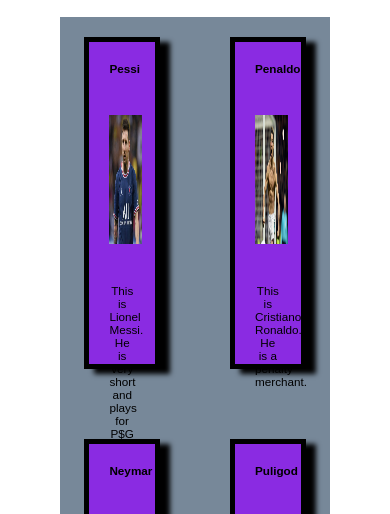
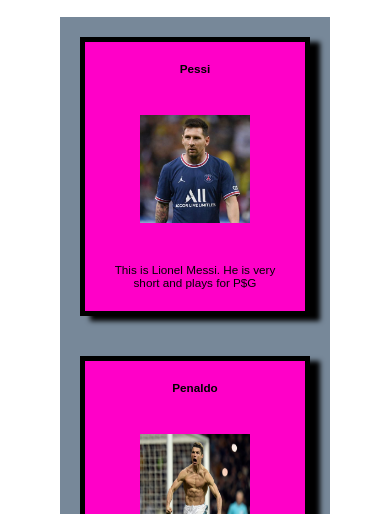
Before and after one commit to staten-island-tech/flexbox-gallery-project-mitch7zale, a plain HTML site: page index.html in a window 390 px wide. Shown: the part 259-773 px from the top of the page. Drawn offline with Linux system fonts and the light colour scheme; a web font is replaced by a local one.

Commit message:
index.html

```diff
--- a/style.css
+++ b/style.css
@@ -23,14 +23,13 @@ header{
     justify-content: center;
     flex-direction: row;
     flex-wrap: wrap;
-    gap: 3rem;
     background-color: lightslategrey;
 }
 
 .child, .child-1, .child-2, .child-3,.child-4{
     text-align: center;
     border: 5px solid black;
-    width: 28%;
+    width: 35rem;
     background-color: darkgrey;
     box-shadow: 1rem .5rem .5rem black;
     transition: 1s cubic-bezier(0.19, 1, 0.22, 1);
@@ -70,5 +69,10 @@ img{
     .child, .child-1, .child-2, .child-3,.child-4{
         background-color: blueviolet;
     }
+}
+@media (max-width :600px) {
+    .child, .child-1, .child-2, .child-3,.child-4{
+        background-color: rgb(255, 0, 200);
+    }
 
 }
```
